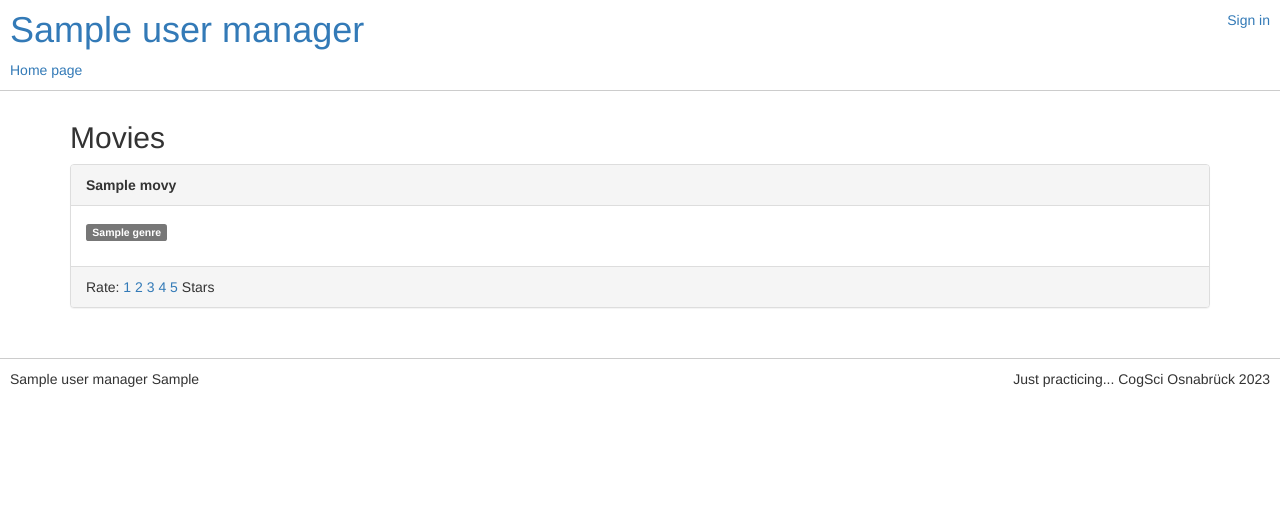
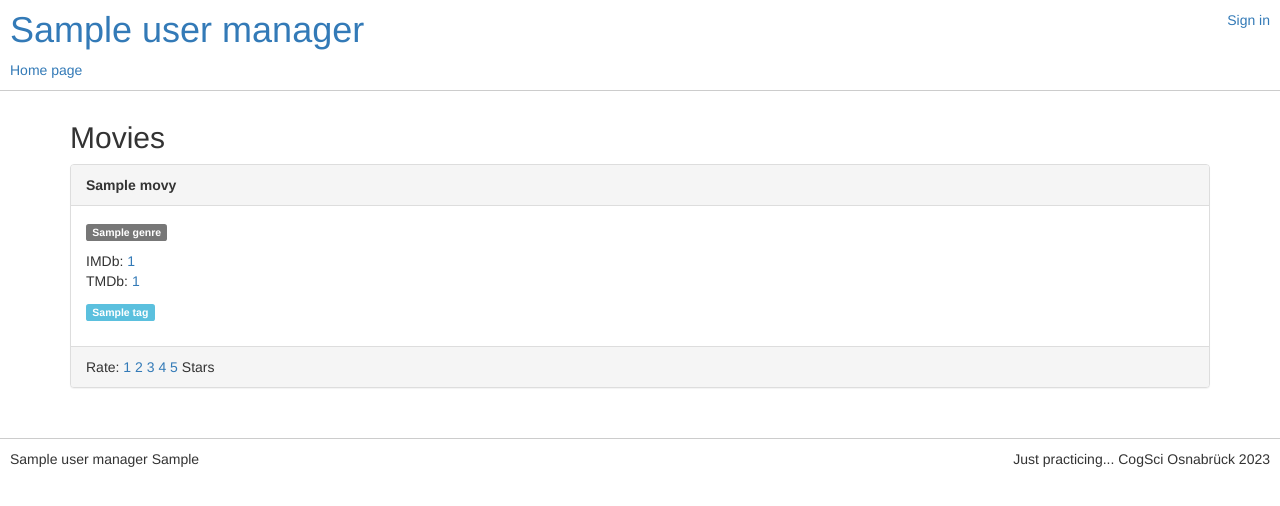
Before and after one commit to sworsf/recommender, a Python web app: template templates/movies.html in a window 1280 px wide. Shown: the top 506 px of the page. Run offline with Jinja, Linux system fonts and the light colour scheme; the template is opened without the code that fills it: most values are stand-ins (such as "Sample title", 1, 10 or a date in 2020); some libraries are stand-ins or nearby versions.

Commit message:
added links and tags

```diff
--- a/templates/movies.html
+++ b/templates/movies.html
@@ -10,6 +10,17 @@
                 <p>
                     {% for g in m.genres %}
                         <span class="label label-default">{{ g.genre }}</span>
+                    {% endfor %}
+                </p>
+                <p>
+                    {% for link in m.links %}
+                        IMDb: <a href="https://www.imdb.com/title/{{ link.imdb_id }}" target="_blank">{{ link.imdb_id }}</a><br>
+                        TMDb: <a href="https://www.themoviedb.org/movie/{{ link.tmdb_id }}" target="_blank">{{ link.tmdb_id }}</a>
+                    {% endfor %}
+                </p>
+                <p>
+                    {% for tag in m.tags %}
+                        <span class="label label-info">{{ tag.tag }}</span>
                     {% endfor %}
                 </p>
             </div>
```
Lines whose indentation alone changed are shown as unchanged.
